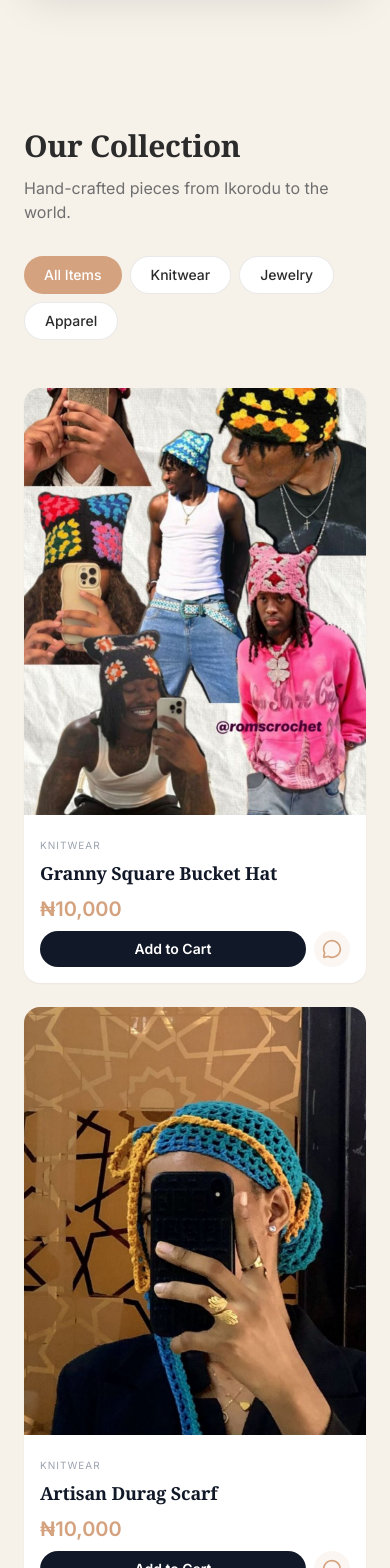
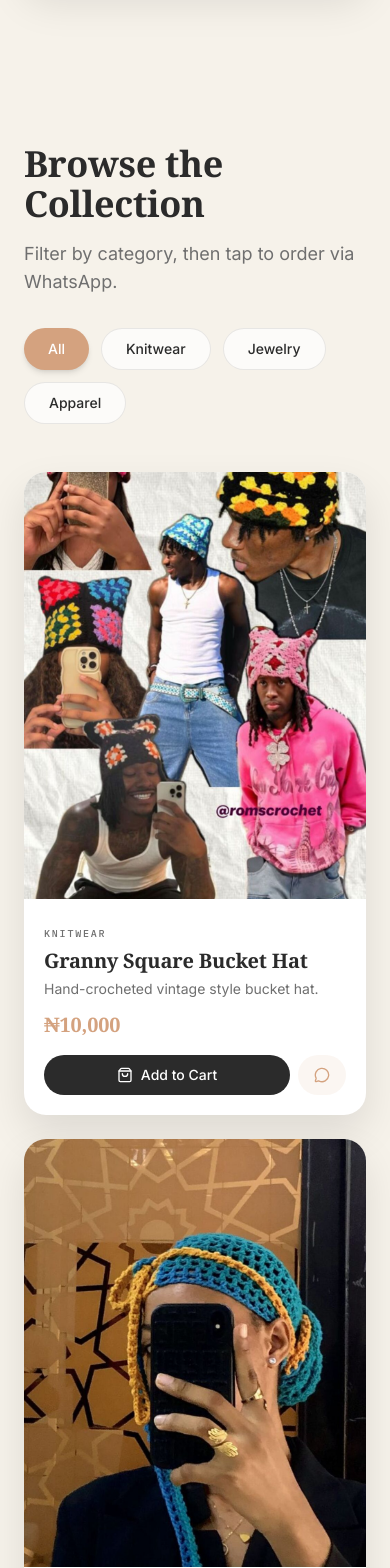
Before and after one commit to AirneyxTech/annyloveths-stitches, a React (Vite) app: page / in a window 390 px wide. Shown: the part 3400-4968 px from the top of the page. Built offline with nearby package versions, Linux system fonts and the light colour scheme.

Commit message:
Fixed mobile catalog: Removed conditional opacity and lowered observer threshold

```diff
--- a/src/sections/ProductBrowser.tsx
+++ b/src/sections/ProductBrowser.tsx
@@ -1,4 +1,4 @@
-import { useState, useEffect } from 'react';
+import { useState, useEffect, useRef } from 'react';
 import { MessageCircle, ShoppingBag, Check } from 'lucide-react';
 import { products } from '../data/products';
 import { useCart } from '../context/CartContext';
@@ -9,9 +9,11 @@ type Category = 'all' | 'knitwear' | 'jewelry' | 'apparel';
 export default function ProductBrowser() {
   const [activeFilter, setActiveFilter] = useState<Category>('all');
   const [addedItems, setAddedItems] = useState<Set<string>>(new Set());
+  const sectionRef = useRef<HTMLElement>(null);
+  const [isVisible, setIsVisible] = useState(false);
+
   const { addToCart } = useCart();
 
-  // Simple, direct filtering
   const filteredProducts = activeFilter === 'all'
     ? products
     : products.filter(p => p.category === activeFilter);
@@ -36,41 +38,67 @@ export default function ProductBrowser() {
   };
 
   const handleWhatsAppOrder = (product: Product) => {
-    const phoneNumber = '2348123456789'; // Your number
+    const phoneNumber = '2340000000000';
     const message = `Hello, I want to order: ${product.name}`;
     const encodedMessage = encodeURIComponent(message);
-    window.open(`https://wa.me/${phoneNumber}?text=${encodedMessage}`, '_blank');
+    const whatsappUrl = `https://wa.me/${phoneNumber}?text=${encodedMessage}`;
+    window.open(whatsappUrl, '_blank');
   };
 
+  useEffect(() => {
+    const observer = new IntersectionObserver(
+      ([entry]) => {
+        if (entry.isIntersecting) {
+          setIsVisible(true);
+        }
+      },
+      { threshold: 0.1 }
+    );
+
+    if (sectionRef.current) {
+      observer.observe(sectionRef.current);
+    }
+
+    return () => observer.disconnect();
+  }, []);
+
   const filters: { value: Category; label: string }[] = [
-    { value: 'all', label: 'All Items' },
+    { value: 'all', label: 'All' },
     { value: 'knitwear', label: 'Knitwear' },
     { value: 'jewelry', label: 'Jewelry' },
     { value: 'apparel', label: 'Apparel' }
   ];
 
   return (
-    <section id="collection" className="w-full bg-[#F6F2EA] py-16 lg:py-24">
+    <section
+      ref={sectionRef}
+      id="collection"
+      className="relative w-full min-h-screen bg-[#F6F2EA] py-20 lg:py-28"
+    >
       <div className="px-6 lg:px-[7vw]">
-
-        {/* Simple Header - No Animations */}
-        <div className="mb-12">
-          <h2 className="font-serif text-3xl lg:text-5xl text-[#2B2B2B] font-semibold mb-3">
-            Our Collection
+        {/* Header */}
+        <div
+          className={`mb-12 transition-all duration-700 ${
+            isVisible ? 'opacity-100 translate-y-0' : 'opacity-0 translate-y-6'
+          }`}
+        >
+          <h2 className="font-serif text-4xl lg:text-5xl text-[#2B2B2B] font-semibold mb-4">
+            Browse the Collection
           </h2>
-          <p className="text-[#6F6F6F] text-base mb-8">
-            Hand-crafted pieces from Ikorodu to the world.
+          <p className="text-[#6F6F6F] text-lg mb-8">
+            Filter by category, then tap to order via WhatsApp.
           </p>
 
-          <div className="flex flex-wrap gap-2">
+          {/* Filter Buttons */}
+          <div className="flex flex-wrap gap-3">
             {filters.map(filter => (
               <button
                 key={filter.value}
                 onClick={() => setActiveFilter(filter.value)}
-                className={`px-5 py-2 rounded-full text-sm font-medium transition-all ${
+                className={`px-6 py-2.5 rounded-full text-sm font-medium transition-all duration-300 ${
                   activeFilter === filter.value
-                    ? 'bg-[#D4A27F] text-white'
-                    : 'bg-white text-[#2B2B2B] border border-[#2B2B2B]/10'
+                    ? 'bg-[#D4A27F] text-white shadow-md'
+                    : 'bg-white/70 text-[#2B2B2B] hover:bg-white hover:shadow-sm border border-[#2B2B2B]/10'
                 }`}
               >
                 {filter.label}
@@ -79,38 +107,68 @@ export default function ProductBrowser() {
           </div>
         </div>
 
-        {/* The Grid - Purely Static for Mobile Reliability */}
-        <div className="grid grid-cols-1 sm:grid-cols-2 lg:grid-cols-3 xl:grid-cols-4 gap-6">
-          {filteredProducts.map((product) => (
-            <div key={product.id} className="bg-white rounded-2xl overflow-hidden shadow-sm hover:shadow-md transition-shadow">
-              <div className="relative aspect-[4/5]">
+        {/* Product Grid */}
+        <div className="grid grid-cols-1 sm:grid-cols-2 lg:grid-cols-3 xl:grid-cols-4 gap-6 lg:gap-8">
+          {filteredProducts.map((product, index) => (
+            <div
+              key={product.id}
+              className={`group bg-white rounded-[22px] overflow-hidden card-shadow hover:shadow-xl transition-all duration-500 hover:-translate-y-1 ${
+                isVisible ? 'opacity-100 translate-y-0' : 'opacity-0 translate-y-10'
+              }`}
+              style={{ transitionDelay: `${index * 100}ms` }}
+            >
+              {/* Image */}
+              <div className="relative aspect-[4/5] overflow-hidden">
                 <img
                   src={product.image}
                   alt={product.name}
-                  className="w-full h-full object-cover"
-                  loading="eager"
+                  className="w-full h-full object-cover transition-transform duration-500 group-hover:scale-105"
                 />
+                <div className="absolute inset-0 bg-black/0 group-hover:bg-black/10 transition-colors duration-300" />
               </div>
 
-              <div className="p-4">
-                <span className="text-[10px] uppercase tracking-widest text-gray-400">{product.category}</span>
-                <h3 className="font-serif text-lg font-bold text-gray-900 mt-1">{product.name}</h3>
-                <p className="text-xl text-[#D4A27F] font-semibold my-2">₦{product.price.toLocaleString()}</p>
+              {/* Content */}
+              <div className="p-5">
+                <span className="font-mono-label text-[#6F6F6F] text-[10px]">
+                  {product.category}
+                </span>
+                <h3 className="font-serif text-xl text-[#2B2B2B] font-semibold mt-1 mb-1">
+                  {product.name}
+                </h3>
+                <p className="text-[#6F6F6F] text-sm mb-3 line-clamp-2">
+                  {product.description}
+                </p>
+                <p className="font-serif text-xl text-[#D4A27F] font-semibold mb-4">
+                  ₦{product.price.toLocaleString()}
+                </p>
 
+                {/* Actions */}
                 <div className="flex gap-2">
                   <button
                     onClick={() => handleAddToCart(product)}
-                    className={`flex-1 py-2 rounded-lg text-sm font-bold transition-colors ${
-                      addedItems.has(product.id) ? 'bg-green-500 text-white' : 'bg-gray-900 text-white'
+                    className={`flex-1 flex items-center justify-center gap-2 py-2.5 rounded-full text-sm font-medium transition-all duration-300 ${
+                      addedItems.has(product.id)
+                        ? 'bg-green-500 text-white'
+                        : 'bg-[#2B2B2B] text-white hover:bg-[#3B3B3B]'
                     }`}
                   >
-                    {addedItems.has(product.id) ? 'Added' : 'Add to Cart'}
+                    {addedItems.has(product.id) ? (
+                      <>
+                        <Check className="w-4 h-4" />
+                        Added
+                      </>
+                    ) : (
+                      <>
+                        <ShoppingBag className="w-4 h-4" />
+                        Add to Cart
+                      </>
+                    )}
                   </button>
                   <button
                     onClick={() => handleWhatsAppOrder(product)}
-                    className="p-2 rounded-lg bg-[#D4A27F]/10 text-[#D4A27F]"
+                    className="flex items-center justify-center gap-2 px-4 py-2.5 rounded-full text-sm font-medium bg-[#D4A27F]/10 text-[#D4A27F] hover:bg-[#D4A27F]/20 transition-all duration-300"
                   >
-                    <MessageCircle className="w-5 h-5" />
+                    <MessageCircle className="w-4 h-4" />
                   </button>
                 </div>
               </div>
```
